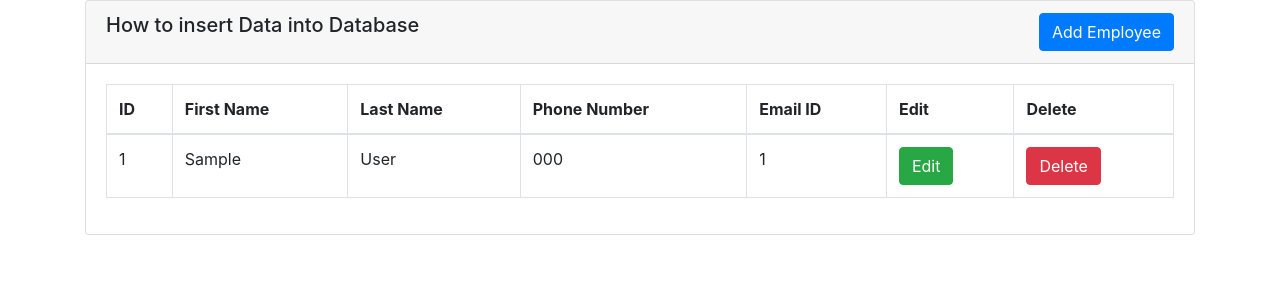
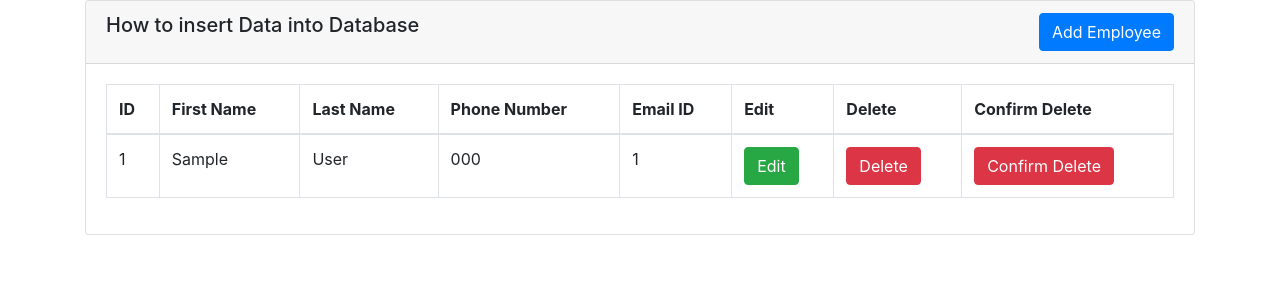
Before and after one commit to lightdcreator/CigniterPrerequisite, a CodeIgniter app: page /database/employee in a window 1280 px wide. Shown: the top 300 px of the page. Run offline with CodeIgniter, Linux system fonts and the light colour scheme; tables that the repository leaves empty or names only in its code hold one stand-in row (values such as "Sample post").

Commit message:
Add Design for confrirm delete

```diff
--- a/application/views/frontend/employee.php
+++ b/application/views/frontend/employee.php
@@ -19,6 +19,7 @@
 								<th>Email ID</th>
 								<th>Edit</th>
 								<th>Delete</th>
+								<th>Confirm Delete</th>
 							</tr>
 						</thead>
 						<tbody>
@@ -47,6 +48,9 @@
 									<td>
 										<a href="<?php echo base_url('employee/delete/' . $row->id); ?>" class="btn btn-danger">Delete</a>
 									</td>
+									<td>
+										<button type="button" class="btn btn-danger" value="<?= $row->id; ?>">Confirm Delete</button>
+									</td>
 							</tr>
 						<?php endforeach; ?>
 						</tbody>
```
